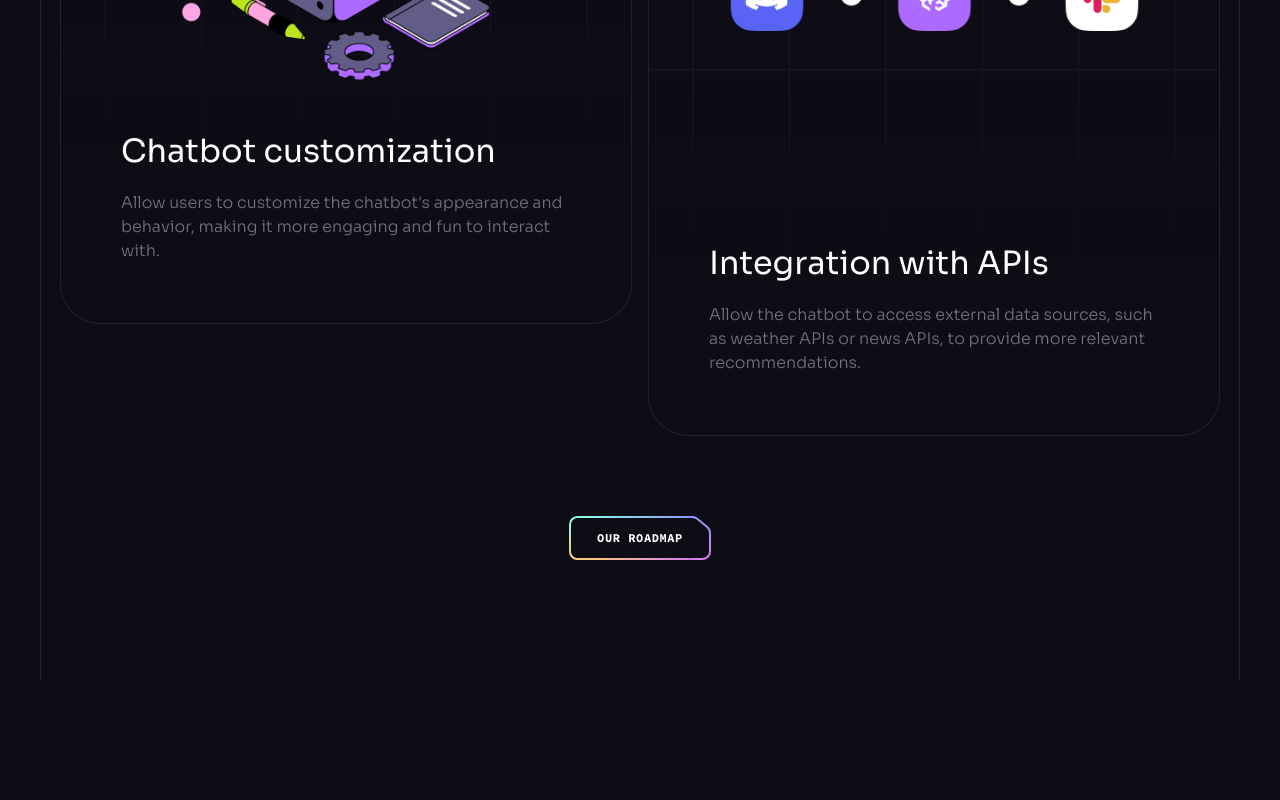
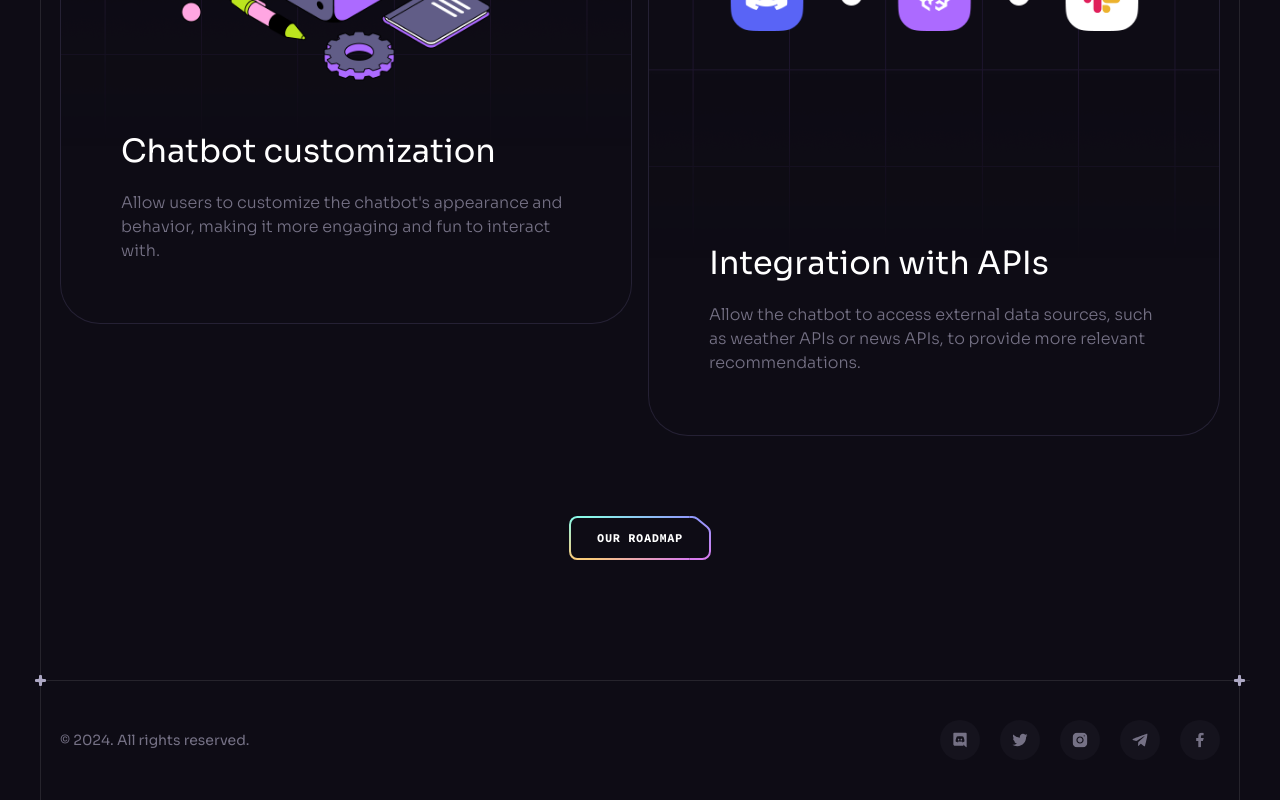
Before and after one commit to OliaKr/Brainwave, a React (Vite) app: page / in a window 1280 px wide. Shown: the part 8581-9381 px from the top of the page. Before the commit the page ends 9261 px from the top, so only its background shows below. Built offline with nearby package versions, Linux system fonts and the light colour scheme.

Commit message:
Creating and styling Footer component

```diff
--- a/src/App.jsx
+++ b/src/App.jsx
@@ -1,6 +1,7 @@
 import ButtonGradient from "./assets/svg/ButtonGradient";
 import Benefits from "./cmps/Benefits";
 import Collaboration from "./cmps/Collaboration";
+import Footer from "./cmps/Footer";
 import Header from "./cmps/Header";
 import Hero from "./cmps/Hero";
 import Pricing from "./cmps/Pricing";
@@ -18,6 +19,7 @@
         <Services />
         <Pricing />
         <Roadmap />
+        <Footer />
       </div>
       <ButtonGradient />
     </>
--- /dev/null
+++ b/src/cmps/Footer.jsx
@@ -0,0 +1,37 @@
+import { socials } from "../constants";
+import Section from "./Section";
+
+const Footer = () => {
+  return (
+    <Section
+      crosses
+      className="!px-0 !py-10 "
+    >
+      <div className="container flex sm:justify-between justify-center items-center gap-10 max-sm:flex-col">
+        <p className="caption text-n-4 lg:block">
+          © {new Date().getFullYear()}. All rights reserved.
+        </p>
+        <ul className="flex gap-5 flex-wrap">
+          {socials.map((item) => (
+            <a
+              className="flex items-center justify-center w-10 h-10 bg-n-7 rounded-full transition-colors
+              hover:bg-n-6"
+              key={item.id}
+              href={item.url}
+              target="_blank"
+            >
+              <img
+                src={item.iconUrl}
+                width={16}
+                height={16}
+                alt={item.title}
+              />
+            </a>
+          ))}
+        </ul>
+      </div>
+    </Section>
+  );
+};
+
+export default Footer;
```
